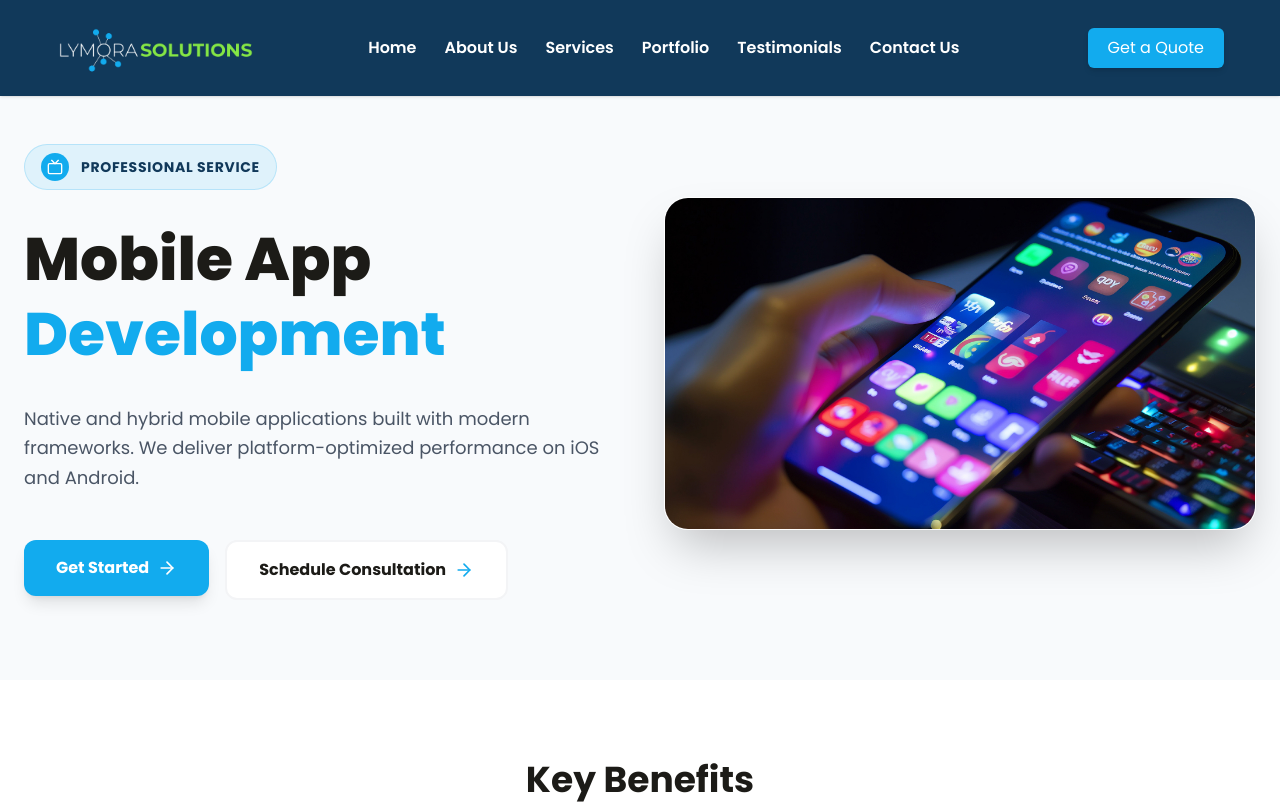
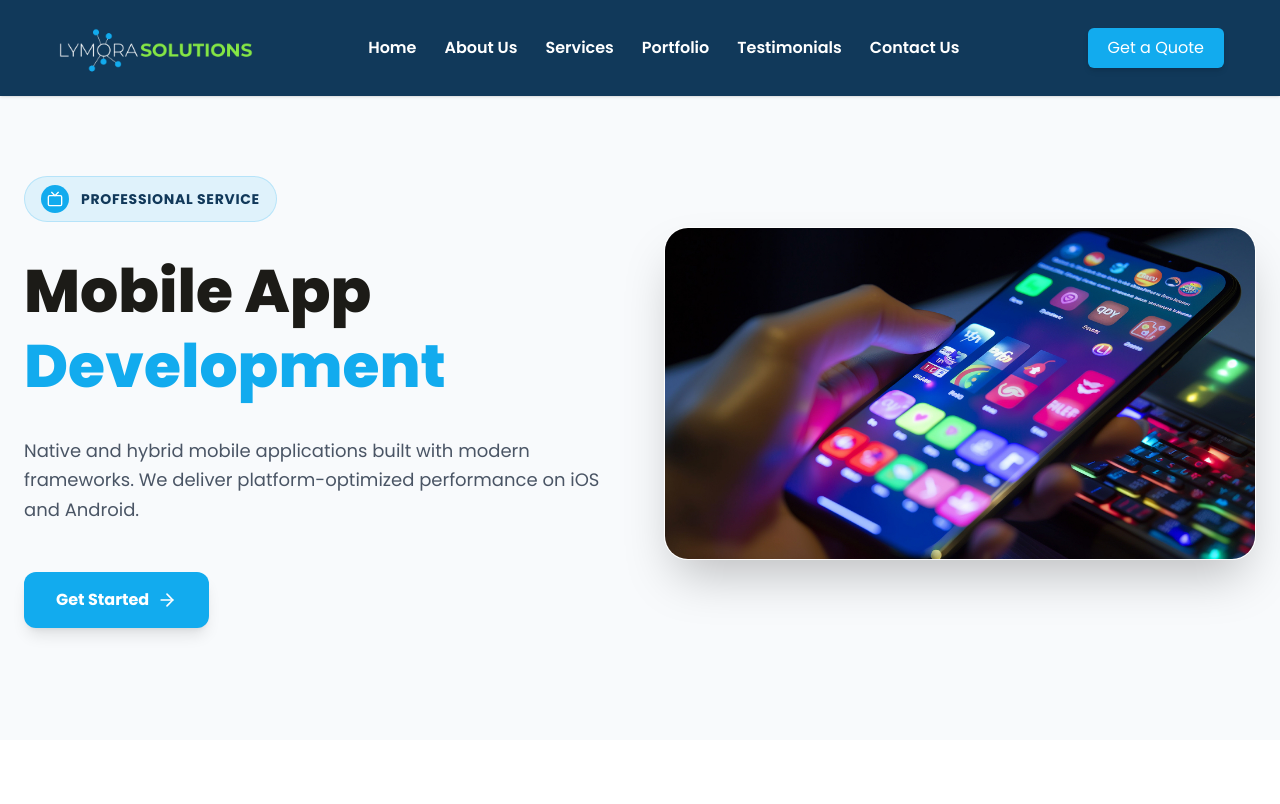
Before and after one commit to Bi7al/Lymora, a React (Vite) app: page /services/1 in a window 1280 px wide. Shown: the top 804 px of the page. Built offline with nearby package versions, Linux system fonts and the light colour scheme.

Commit message:
Resp QA Pass

```diff
--- a/src/Pages/Services.jsx
+++ b/src/Pages/Services.jsx
@@ -38,7 +38,7 @@ export default function Services() {
                     What We Deliver
                 </h1>
 
-                <p className='text-center text-[18px] mt-4 mb-4 text-gray-600'>
+                <p className='text-center text-[18px] px-2 mt-4 mb-4 text-gray-600'>
                     End-to-end solutions tailored to your business objectives
                 </p>
 
--- a/src/Pages/Services_2.jsx
+++ b/src/Pages/Services_2.jsx
@@ -20,7 +20,7 @@ const ServiceTemplate = () => {
 
             {/* HERO SECTION */}
             <section className="relative py-15 md:py-20 lg:pt-32 bg-[#F8FAFC] overflow-hidden">
-                <div className="max-w-7xl mx-auto px-6 grid grid-cols-1 lg:grid-cols-2 gap-12 items-center">
+                <div className="max-w-7xl mx-auto px-6 py-8 flex flex-col-reverse lg:grid lg:grid-cols-2 lg:gap-12 lg:items-center">
                     <div className="space-y-8">
                         <div className="flex items-center mt-4 gap-3 bg-[#12ABEE]/10 w-fit px-4 py-2 rounded-full border border-[#12ABEE]/20">
                             <div className="bg-[#12ABEE] p-1.5 rounded-full text-white">
@@ -37,9 +37,9 @@ const ServiceTemplate = () => {
                             <Link to="/contact"><button className="flex items-center gap-2 px-8 py-4 bg-[#12ABEE] text-white font-bold rounded-xl shadow-lg hover:bg-[#11395A] transition-all active:scale-95">
                                 Get Started <ArrowRight size={20} />
                             </button></Link>
-                            <button className="group flex items-center gap-2 px-8 py-4 bg-white border-2 border-gray-100 text-[#1C1B17] font-bold rounded-xl hover:border-[#12ABEE] transition-all">
+                            {/* <button className="group flex items-center gap-2 px-8 py-4 bg-white border-2 border-gray-100 text-[#1C1B17] font-bold rounded-xl hover:border-[#12ABEE] transition-all">
                                 Schedule Consultation <ArrowRight size={20} className="text-[#12ABEE]" />
-                            </button>
+                            </button> */}
                         </div>
                     </div>
                     <div className="relative ">
```
